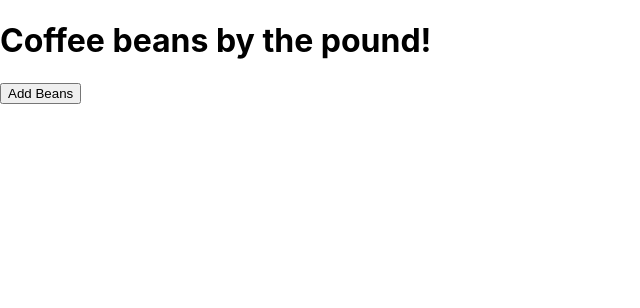
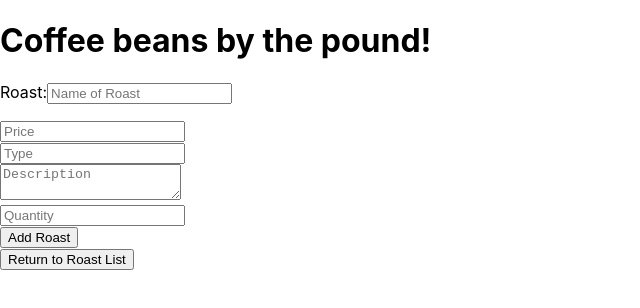
Before and after one commit to hernanverar/coffeeCoxala, a React (Create React App) app in the folder coffee-beans/: page / in a window 1280 px wide. Both pictures are taken after a click on the button "Add Beans". Shown: the top 308 px of the page, without its empty margins (0-640 px from the left). Built offline with nearby package versions, Linux system fonts and the light colour scheme.

Commit message:
This commit add sell, edit coffee beans, detail bean type, description

```diff
--- a/coffee-beans/src/components/Beans.js
+++ b/coffee-beans/src/components/Beans.js
@@ -10,7 +10,7 @@ function Beans(props) {
           <p>Left in stock: {props.quantity} pints</p>
           <hr />
         </div>
-        <button onClick={() => props.whenSellClicked(props.id)} type="submit">Sell one Pint</button><span>   </span>
+        <button onClick={() => props.whenSellClicked(props.id)} type="submit">Sell Quantity enter</button><span>   </span>
 
       </React.Fragment>
     );
--- a/coffee-beans/src/components/BeansDetail.js
+++ b/coffee-beans/src/components/BeansDetail.js
@@ -8,6 +8,9 @@ function BeansDetail(props) {
       <h1>Chosse your favorite Coffee Beans!</h1>
       <h2> {beans.name}</h2>
       <p>Price: ${beans.price} per pound</p>
+      <p>About: <emn>beans.description</emn></p>
+      <p>Type: <em>{beans.type}</em></p>
+      <p><em>Avalible in stock: {beans.quantity}</em></p>
       <button onClick={ props.onClickingEdit }>Update</button>
     </React.Fragment>
   );
--- a/coffee-beans/src/components/CoffeeControl.js
+++ b/coffee-beans/src/components/CoffeeControl.js
@@ -1,6 +1,7 @@
 import React from 'react';
 import BeansList from "./BeansList";
 import BeansDetail from "./BeansDetail";
+import NewRoastForm from './NewRoastForm';
 import PropTypes from "prop-types";
 import EditBeanForm from './EditBeanForm';
 
@@ -31,6 +32,44 @@ class CoffeeControl extends React.Component {
     }
   }
 
+  handleAddingNewRoastToList = (newRoastData) => {
+    const newMainBeansList = this.state.mainBeansList.concat(newRoastData);
+    this.setState({
+      mainBeansList: newMainBeansList,
+      formVisibleOnPage: false
+    });
+  }
+
+  handleChangingSelectedBeans = (id) => {
+    const selectedBeans = this.state.mainBeansList.filter(beans => beans.id === id)[0];
+    this.setState({selectedBeans: selectedBeans});
+  }
+
+  handleEditClick = () => {
+    this.setState({editing: true});
+  }
+
+  handleEditingBeansInList = (beansToEdit) => {
+    const editedMainBeansList = this.state.mainBeansList
+      .filter(beans => beans.id !== this.state.selectedBeans.id)
+      .concat(beansToEdit);
+    this.setState({
+        mainBeansList: editedMainBeansList,
+        editing: false,
+        selectedBeans: null
+      });
+  }
+
+  sell = (inputId) => {
+    let newSellBeansList = this.state.mainBeansList;
+    if(newSellBeansList.filter(beans => beans.id === inputId)[0].quantity >= 2){
+    newSellBeansList.filter(beans => beans.id === inputId)[0].quantity--;}
+    else{
+      newSellBeansList.filter(beans => beans.id === inputId)[0].quantity = 0;
+    }
+    this.setState({mainBeansList: newSellBeansList, formVisibleOnPage: false});
+  }
+
   render() {
     let currentlyVisibleState = null;
     let buttonText = null;
@@ -43,6 +82,10 @@ class CoffeeControl extends React.Component {
       buttonText = "Return to beans List";
     }
 
+    else if (this.state.formVisibleOnPage) {
+      currentlyVisibleState = <NewRoastForm onNewRoastCreation={this.handleAddingNewRoastToList} /> ;
+      buttonText = "Return to Roast List";
+    }
     else {
       currentlyVisibleState = <BeansList beansList={this.state.mainBeansList}
       onBeansSelection={this.handleChangingSelectedBeans}
--- a/coffee-beans/src/components/EditBeanForm.js
+++ b/coffee-beans/src/components/EditBeanForm.js
@@ -1,5 +1,5 @@
 import ReusableForm from './ReusableForm';
-import React from 'react'
+import React from 'react';
 import PropTypes from "prop-types";
 
 
--- a/coffee-beans/src/components/Header.js
+++ b/coffee-beans/src/components/Header.js
@@ -1,4 +1,4 @@
-import React from 'react'
+import React from 'react';
 
 function Header() {
   return (
--- /dev/null
+++ b/coffee-beans/src/components/NewRoastForm.js
@@ -0,0 +1,57 @@
+import React from 'react';
+import PropTypes from "prop-types";
+import { v4 } from 'uuid';
+
+function NewRoastForm(props) {
+
+  function handleNewRoastFormSubmission(e) {
+    e.preventDefault();
+    props.onNewRoastCreation({
+      name: e.target.name.value,
+      price: parseFloat(e.target.price.value),
+      description: e.target.description.value,
+      type: e.target.type.value,
+      quantity: parseInt(e.target.quantity.value),
+      id: v4()
+    });
+  }
+
+
+  return (
+      <React.Fragment>
+        <form onSubmit={handleNewRoastFormSubmission}>
+          <p>Roast:
+          <input
+          type='text'
+          name='name'
+          placeholder='Name of Roast'/><br></br></p>
+          <input
+          type='number'
+          min='0.01'
+          step='0.01'
+          name='price'
+          placeholder='Price' /><br></br>
+        <input
+          type='text'
+          name='type'
+          placeholder='Type' /><br></br>
+        <textarea
+          name='description'
+          placeholder='Description' /><br></br>
+        <input
+          type='number'
+          name='quantity'
+          min='0'
+          placeholder='Quantity' /><br></br>
+        <button type='submit'>Add Roast</button>
+      </form>
+      </React.Fragment>
+  );
+}
+
+
+NewRoastForm.propTypes = {
+  onNewRoastCreation: PropTypes.func,
+};
+
+export default NewRoastForm;
```
